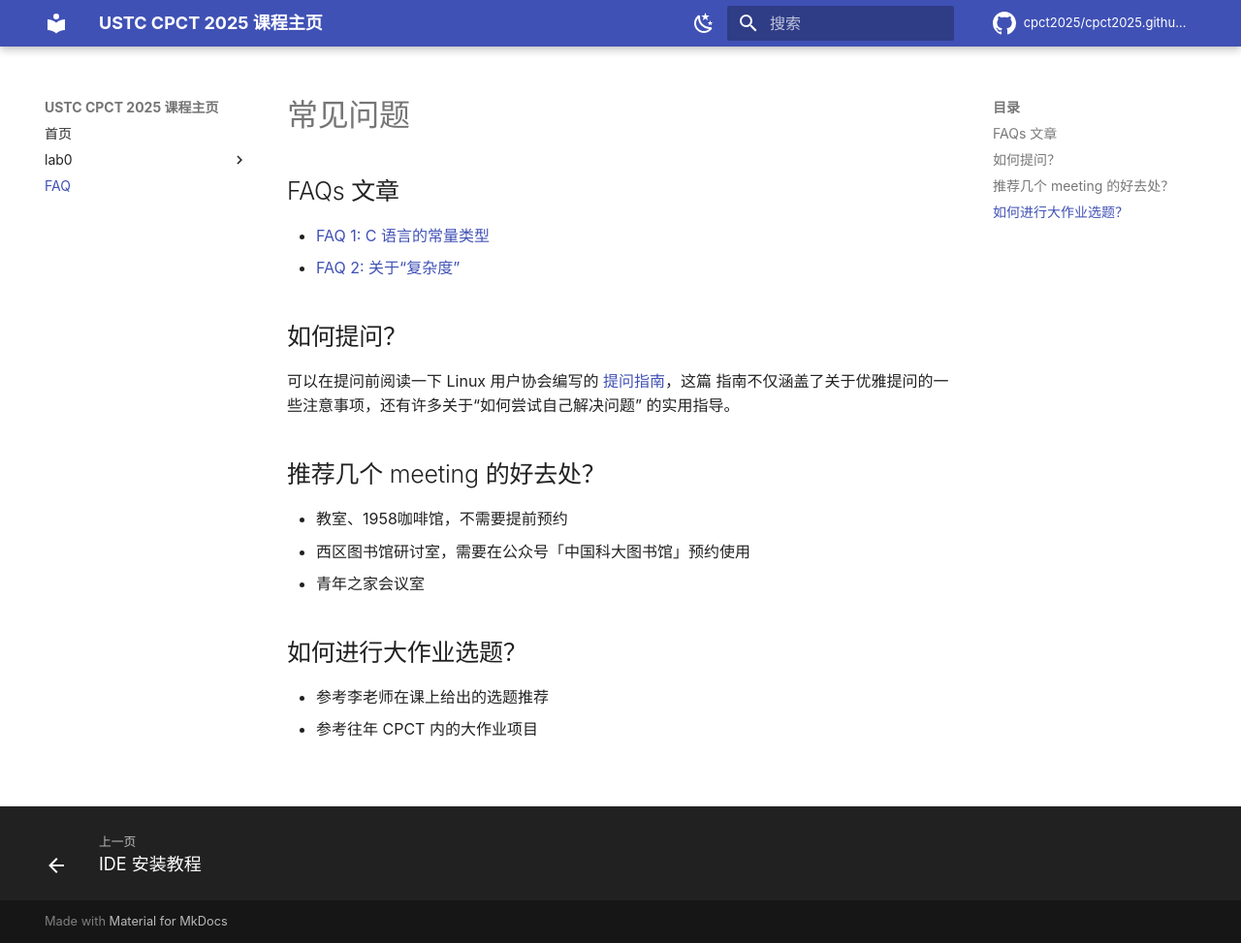
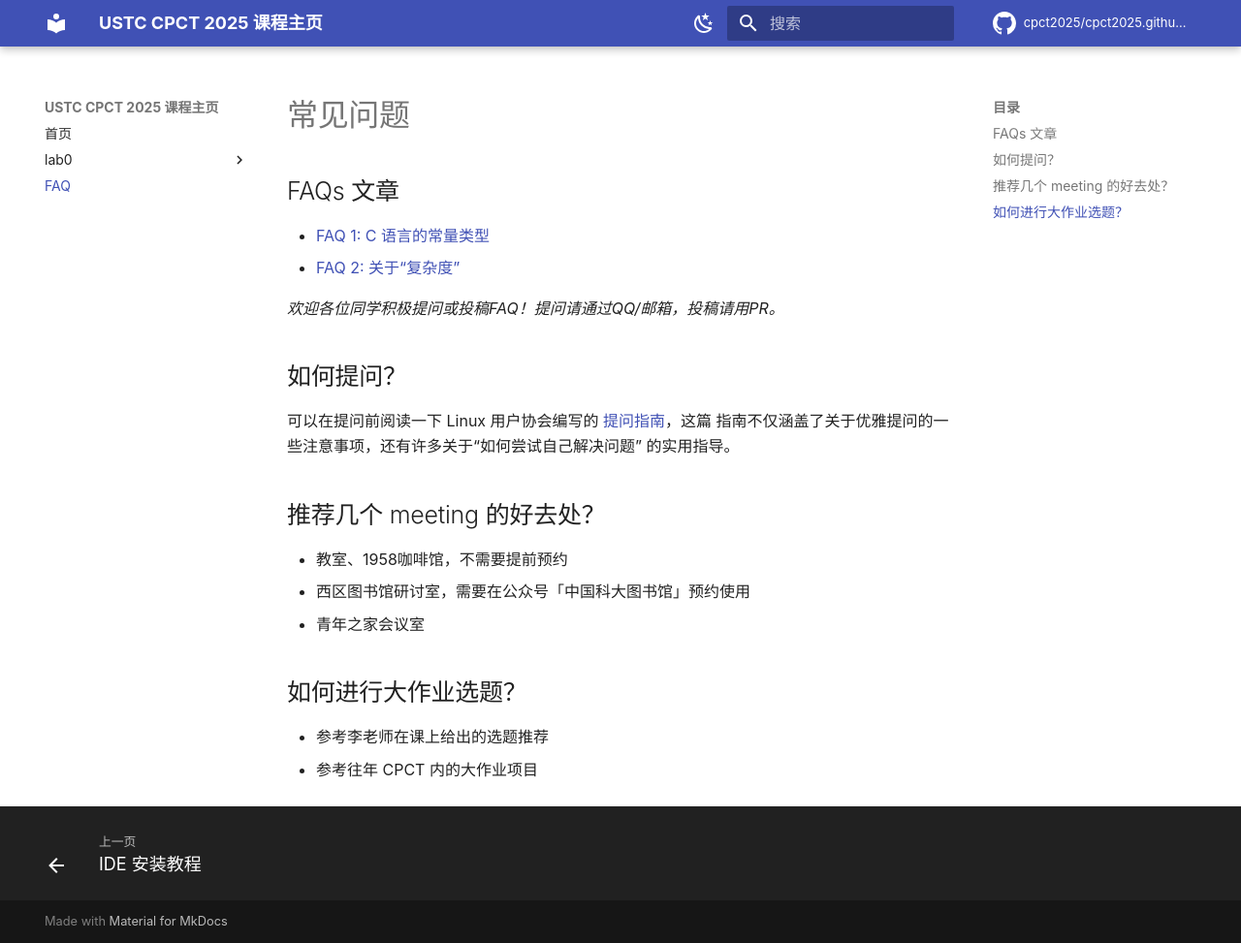
Before and after one commit to cpct2025/cpct2025.github.io, an MkDocs documentation site: the page built from docs/faq/FAQ.md, in a window 1280 px wide and 973 px high. Shown: the whole window at 97% size. Built offline with MkDocs 1.6.1 and Material for MkDocs 9.7.7, drawn with Linux system fonts in a browser that asks for light colours; comment, search, counter and statistics services are not loaded.

Commit message:
Add welcoming message for FAQ contributions
Added a welcoming message for questions and contributions.

```diff
--- a/docs/faq/FAQ.md
+++ b/docs/faq/FAQ.md
@@ -4,6 +4,8 @@
 
 - [FAQ 1: C 语言的常量类型](faq-1.md)
 - [FAQ 2: 关于“复杂度”](faq-2.md)
+
+*欢迎各位同学积极提问或投稿FAQ！提问请通过QQ/邮箱，投稿请用PR。*
 
 ## 如何提问？
 
```
